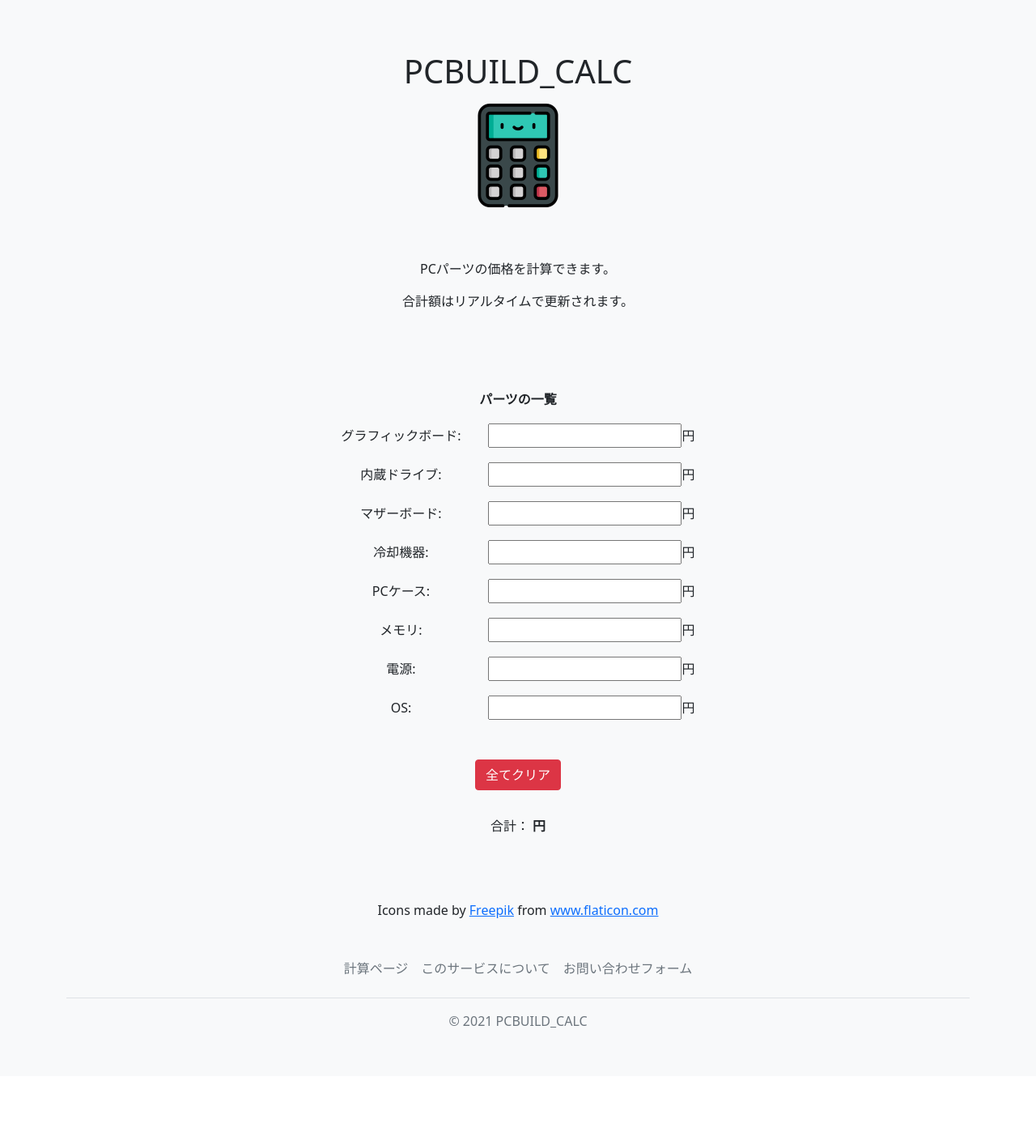
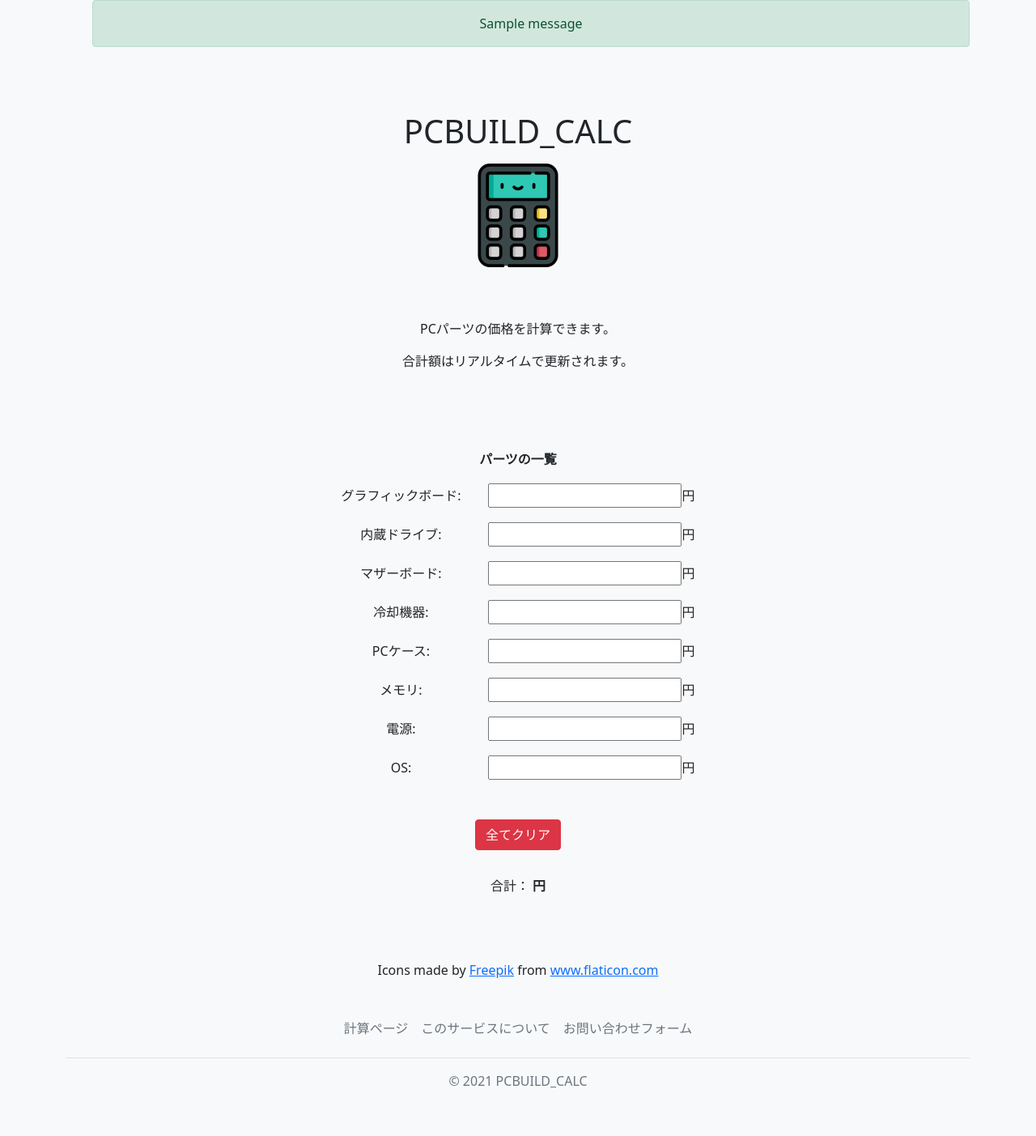
Before and after one commit to PurpleYellow36/pcbuild_calc, a Django app: page / in a window 1280 px wide. Shown: the part 56-1459 px from the top of the page at 81% size. Before the commit the page ends 1326 px from the top, so only its background shows below. Run offline with Django 3.2, Linux system fonts and the light colour scheme; tables that the repository leaves empty hold one stand-in row (values such as "Sample post"); one stand-in notice (Sample message) is shown.

Commit message:
added inquiry success message commit

```diff
--- a/calc/templates/calc/base.html
+++ b/calc/templates/calc/base.html
@@ -34,6 +34,22 @@
         </div>
     </nav>
 
+    {% if messages %}
+      <div class="container">
+        <div class="row">
+          <div class="messages_style w-100">
+            <ul class="messages" style="list-style: none;">
+              {% for message in messages %}
+              <li {% if message.tags %} class="{{ message.tags }}" {% endif %}>
+                {{ message }}
+              </li>
+              {% endfor %}
+            </ul>
+          </div>
+        </div>
+      </div>
+    {% endif %}
+
     {% block content %}{% endblock %}
 
     <!--フッター-->
--- a/calc/views.py
+++ b/calc/views.py
@@ -2,6 +2,7 @@ from django.shortcuts import render
 from django.views import generic
 from . import forms
 from django.urls import reverse_lazy
+from django.contrib import messages
 
 def index(request):
     return render(request, 'calc/index.html')
@@ -16,4 +17,5 @@ class InquiryView(generic.FormView):
 
     def form_valid(self, form):
         form.send_email()
+        messages.success(self.request, '送信しました。')
         return super().form_valid(form)
```
Also changed, not shown: pcbuild_calc/settings.py (+9 -1 lines), 1 other file.
